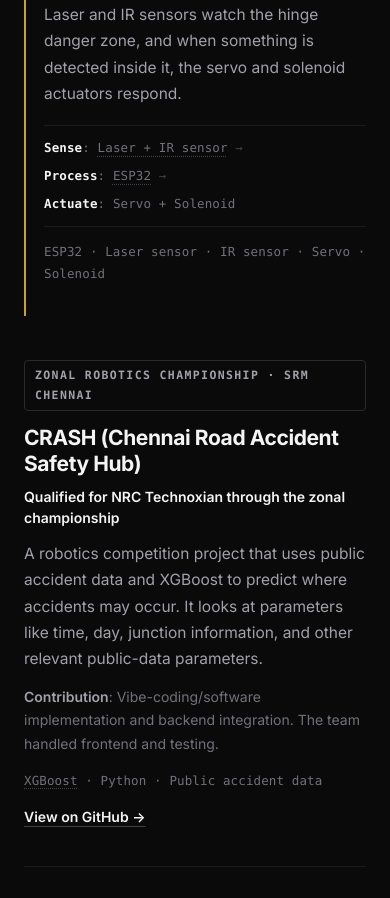
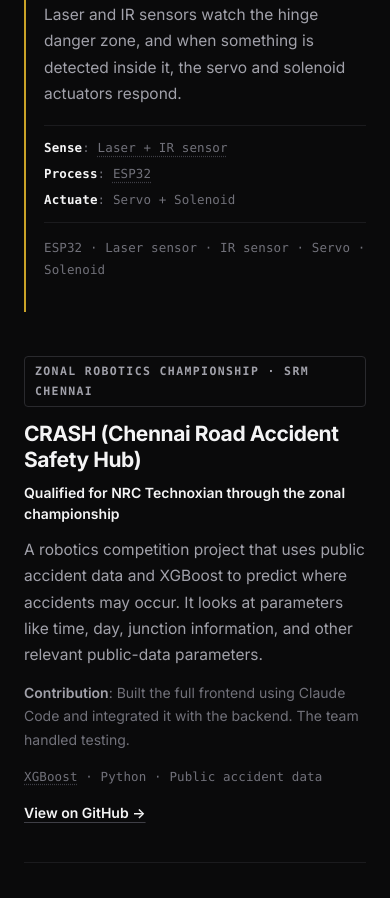
Before and after one commit to Raghav2012Code/dev-portfolio, a React (Vite) app: page / in a window 390 px wide. Shown: the part 2407-3305 px from the top of the page. Built offline with nearby package versions, Linux system fonts and the light colour scheme; no server answers.

Commit message:
Fix mobile project flow and clarify CRASH role

```diff
--- a/src/data/content.ts
+++ b/src/data/content.ts
@@ -205,7 +205,7 @@
     description:
       "A robotics competition project that uses public accident data and XGBoost to predict where accidents may occur. It looks at parameters like time, day, junction information, and other relevant public-data parameters.",
     contrib:
-      "Vibe-coding/software implementation and backend integration. The team handled frontend and testing.",
+      "Built the full frontend using Claude Code and integrated it with the backend. The team handled testing.",
     techline: [
       { label: "XGBoost", tip: "Gradient-boosted trees library for tabular data" },
       { label: "Python" },
--- a/src/index.css
+++ b/src/index.css
@@ -402,6 +402,13 @@
   .profile-img { width: 60px; height: 60px; margin-bottom: 24px; }
   .hero-actions .btn { flex: 1 1 0; padding: 0 12px; }
   .featured { padding: 24px 0 32px 18px; }
+  .featured .sysline {
+    display: grid;
+    grid-template-columns: minmax(0, 1fr);
+    gap: 6px;
+  }
+  .featured .sysline > span { min-width: 0; overflow-wrap: anywhere; }
+  .featured .sys-arrow { display: none; }
   .about-facts div { grid-template-columns: 1fr; gap: 2px; }
   .stack-row { grid-template-columns: 1fr; gap: 4px; }
   .timeline li { grid-template-columns: 48px minmax(0, 1fr); gap: 12px; }
```
